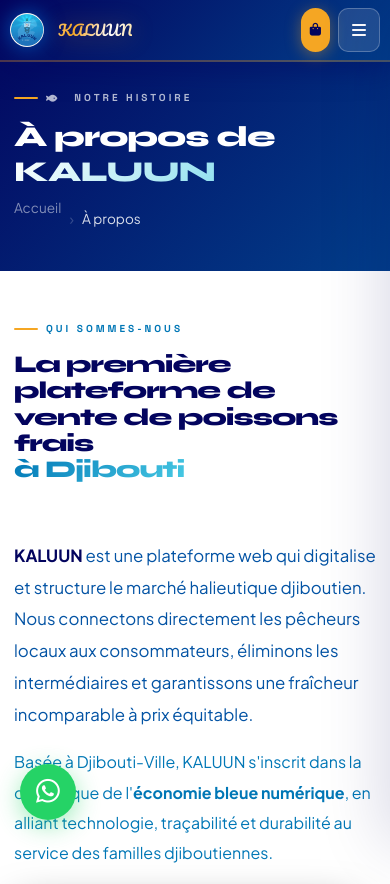
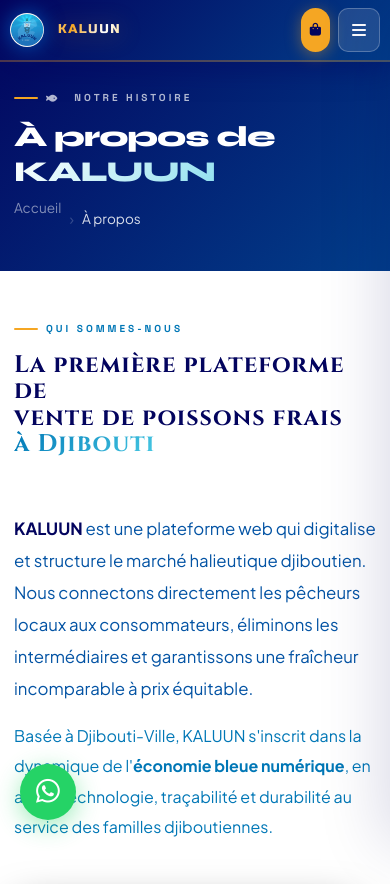
Before and after one commit to Kaluun/Kaluun, a Django app: page /a-propos/ in a window 390 px wide. Shown: the top 884 px of the page. Run offline with Django 4.2, Linux system fonts and the light colour scheme; parts of the project's set-up code (start-up, migrations or seed data) failed here and were passed over.

Commit message:
feat(design): nouveau logo KALUUN (Russo One + espacement) et titres uniformisés en Cinzel
- Logo KALUUN (nav, footer, écran de chargement) en Russo One avec letter-spacing
  pour une lecture plus claire "K A L U U N"
- Tous les titres de section (.k-h2) en Cinzel, sauf le titre d'accueil et le logo
- Ajustement responsive du logo et de l'écran de préchargement sur mobile

```diff
--- a/static/css/futuristic.css
+++ b/static/css/futuristic.css
@@ -208,10 +208,13 @@
 }
 #preloader.out { opacity: 0; visibility: hidden; }
 .pl-name {
-  font-family: var(--fd); font-size: 2.8rem; font-weight: 800;
+  font-family: 'Russo One', sans-serif; font-size: 2.4rem; font-weight: 400;
   letter-spacing: 8px; text-transform: uppercase;
   background: linear-gradient(135deg, #fff 0%, #FFD060 50%, #F5A623 100%);
   -webkit-background-clip: text; -webkit-text-fill-color: transparent;
+}
+@media (max-width: 400px) {
+  .pl-name { font-size: 1.7rem; letter-spacing: 5px; }
 }
 .pl-bar { width: 260px; height: 3px; background: rgba(255,255,255,.15); border-radius: 2px; overflow: hidden; }
 .pl-fill {
@@ -264,8 +267,8 @@
   box-shadow: 0 0 0 3px var(--gold), 0 0 32px rgba(0,207,255,.45), 0 6px 24px rgba(245,166,35,.45);
 }
 .k-logo-text {
-  font-family: 'Pacifico', cursive; font-size: 2.05rem; font-weight: 400;
-  letter-spacing: 0; text-transform: uppercase;
+  font-family: 'Russo One', sans-serif; font-size: 1.7rem; font-weight: 400;
+  letter-spacing: 4px; text-transform: uppercase;
   background: linear-gradient(110deg, #FFD060 0%, #fff 22%, #FFE8B8 40%, #F5A623 60%, #fff 80%, #FFD060 100%);
   background-size: 250% auto;
   -webkit-background-clip: text; -webkit-text-fill-color: transparent;
@@ -273,7 +276,7 @@
   transition: letter-spacing .3s ease;
   animation: k-logo-shine 5s linear infinite;
 }
-.k-logo:hover .k-logo-text { letter-spacing: 1px; }
+.k-logo:hover .k-logo-text { letter-spacing: 5px; }
 @keyframes k-logo-shine {
   0% { background-position: 0% center; }
   100% { background-position: -250% center; }
@@ -812,17 +815,13 @@
 }
 .k-eyebrow::before { content: ''; width: 24px; height: 2px; background: var(--gold); border-radius: 1px; }
 .k-h2 {
-  font-family: var(--fd); font-size: clamp(1.9rem, 4.5vw, 3rem);
-  font-weight: 800; color: var(--t-dark); line-height: 1.1; letter-spacing: -1px;
+  font-family: 'Cinzel', serif; font-size: clamp(1.9rem, 4.5vw, 3rem);
+  font-weight: 700; color: var(--t-dark); line-height: 1.1; letter-spacing: 1px;
 }
 .k-h2 em {
   font-style: normal;
   background: linear-gradient(135deg, var(--ocean), var(--sky));
   -webkit-background-clip: text; -webkit-text-fill-color: transparent;
-}
-.k-h2-deco {
-  font-family: 'Cinzel', serif; font-weight: 700;
-  letter-spacing: 1px;
 }
 .k-desc { font-size: .97rem; color: var(--t-mid); line-height: 1.85; max-width: 560px; margin-top: 14px; }
 .k-glow { height: 2px; background: linear-gradient(90deg, transparent, rgba(245,166,35,.25), var(--gold), rgba(245,166,35,.25), transparent); margin: 0; }
@@ -1089,7 +1088,7 @@
   padding: 80px 0 0; position: relative; overflow: hidden;
 }
 .k-footer::before { content: ''; position: absolute; top: 0; left: 0; right: 0; height: 200px; background: radial-gradient(ellipse 80% 100% at 50% 0%, rgba(245,166,35,.06) 0%, transparent 60%); pointer-events: none; }
-.k-f-brand { font-family: 'Pacifico', cursive; font-size: 1.8rem; font-weight: 400; letter-spacing: 0; background: linear-gradient(135deg, #fff 0%, var(--gold-light) 60%, var(--gold) 100%); -webkit-background-clip: text; -webkit-text-fill-color: transparent; }
+.k-f-brand { font-family: 'Russo One', sans-serif; font-size: 1.5rem; font-weight: 400; letter-spacing: 4px; background: linear-gradient(135deg, #fff 0%, var(--gold-light) 60%, var(--gold) 100%); -webkit-background-clip: text; -webkit-text-fill-color: transparent; }
 .k-footer p { color: rgba(255,255,255,.50); font-size: .87rem; line-height: 1.8; }
 .k-f-social { display: flex; gap: 10px; margin-top: 20px; }
 .k-f-social a { width: 38px; height: 38px; border-radius: 10px; background: rgba(255,255,255,.08); border: 1px solid rgba(255,255,255,.12); color: rgba(255,255,255,.55); display: flex; align-items: center; justify-content: center; font-size: .87rem; transition: .2s; }
@@ -1341,7 +1340,7 @@
     position: fixed !important;
   }
   .k-nav-inner { height: 60px; gap: 8px; }
-  .k-logo-text  { font-size: 1.15rem; letter-spacing: 0; }
+  .k-logo-text  { font-size: 1rem; letter-spacing: 2px; }
   .k-logo img   { width: 40px; height: 40px; }
   .k-nav-r      { gap: 8px; flex-shrink: 0; margin-left: auto; }
   /* Bouton panier compact */
@@ -1360,7 +1359,7 @@
 @media(max-width:400px) {
   .k-nav { padding: 0 10px; }
   .k-nav-inner { gap: 6px; }
-  .k-logo-text { font-size: .92rem; letter-spacing: 0; }
+  .k-logo-text { font-size: .8rem; letter-spacing: 1.5px; }
   .k-logo img  { width: 34px; height: 34px; }
   .k-cart-btn { padding: 7px 9px; }
 }
--- a/templates/base.html
+++ b/templates/base.html
@@ -21,7 +21,7 @@
   <meta name="viewport" content="width=device-width, initial-scale=1.0, maximum-scale=1.0, user-scalable=no">
   <link rel="preconnect" href="https://fonts.googleapis.com">
   <link rel="preconnect" href="https://fonts.gstatic.com" crossorigin>
-  <link href="https://fonts.googleapis.com/css2?family=Syne:wght@700;800&family=Space+Grotesk:wght@400;500;600;700&family=Inter:wght@300;400;500;600;700;800&family=Pacifico&family=Fraunces:opsz,wght@9..144,600..900&family=Cinzel:wght@600;700&display=swap" rel="stylesheet">
+  <link href="https://fonts.googleapis.com/css2?family=Syne:wght@700;800&family=Space+Grotesk:wght@400;500;600;700&family=Inter:wght@300;400;500;600;700;800&family=Russo+One&family=Fraunces:opsz,wght@9..144,600..900&family=Cinzel:wght@600;700&display=swap" rel="stylesheet">
   <link rel="stylesheet" href="https://cdn.jsdelivr.net/npm/bootstrap@5.3.3/dist/css/bootstrap.min.css">
   <link rel="stylesheet" href="https://cdnjs.cloudflare.com/ajax/libs/font-awesome/6.5.0/css/all.min.css">
   <link rel="stylesheet" href="{% static 'css/futuristic.css' %}?v=ocean-final">
@@ -90,7 +90,7 @@
     #preloader {
       background: linear-gradient(160deg, #023E8A 0%, #0077B6 40%, #00B4D8 100%);
     }
-    .pl-name { color: #fff !important; -webkit-text-fill-color: #fff !important; letter-spacing: 8px; }
+    .pl-name { color: #fff !important; -webkit-text-fill-color: #fff !important; }
     .pl-bar { background: rgba(255,255,255,.2) !important; }
     .pl-fill { background: linear-gradient(90deg, #fff, #90E0EF) !important; }
   </style>
--- a/templates/home.html
+++ b/templates/home.html
@@ -170,7 +170,7 @@
     <div class="d-flex flex-wrap align-items-end justify-content-between gap-3 mb-5">
       <div class="aos">
         <div class="k-eyebrow">Nos produits phares</div>
-        <h2 class="k-h2 k-h2-deco">Sélection <em>Premium</em><br>de la semaine</h2>
+        <h2 class="k-h2">Sélection <em>Premium</em><br>de la semaine</h2>
         <p class="k-desc">Pêchés cette nuit, sélectionnés ce matin par notre équipe.</p>
       </div>
       <a href="{% url 'store:product_list' %}" class="btn-ghost aos aos-delay-2">Tout le catalogue <i class="fas fa-arrow-right ms-1"></i></a>
```
